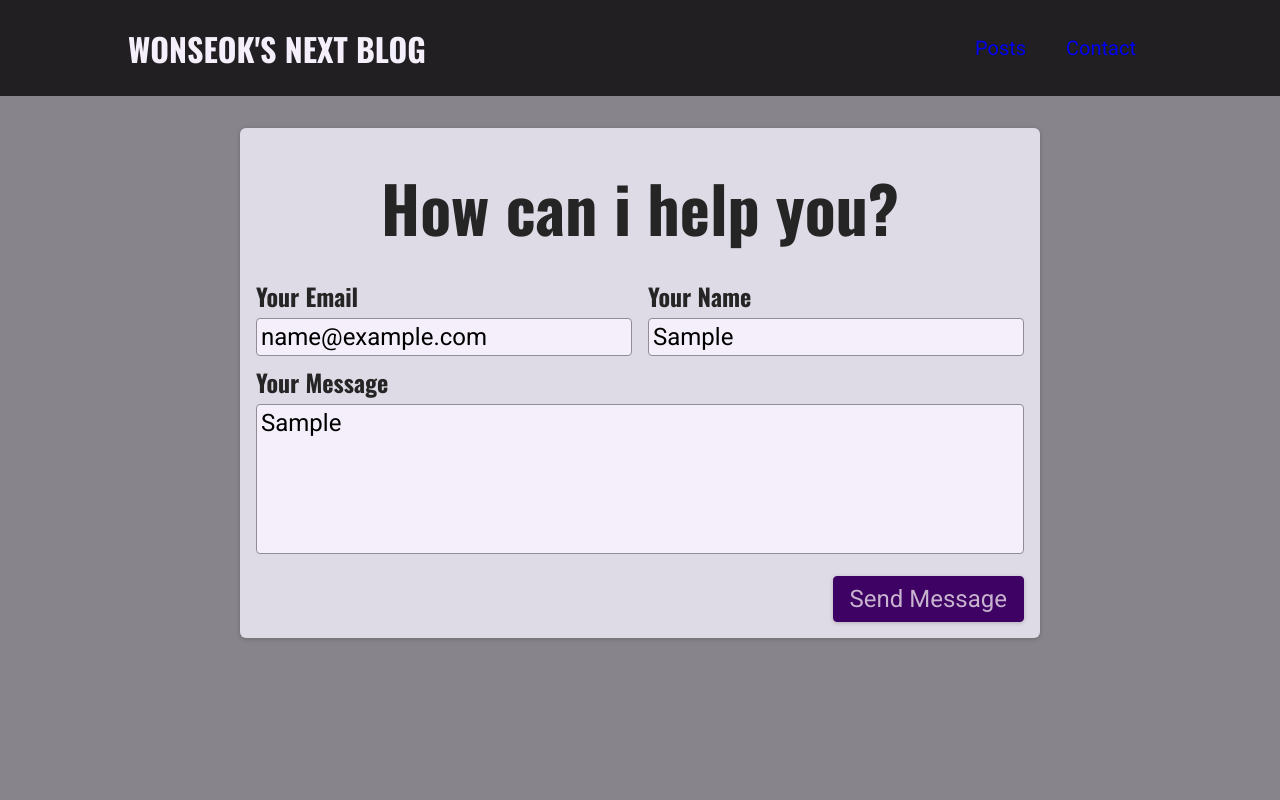
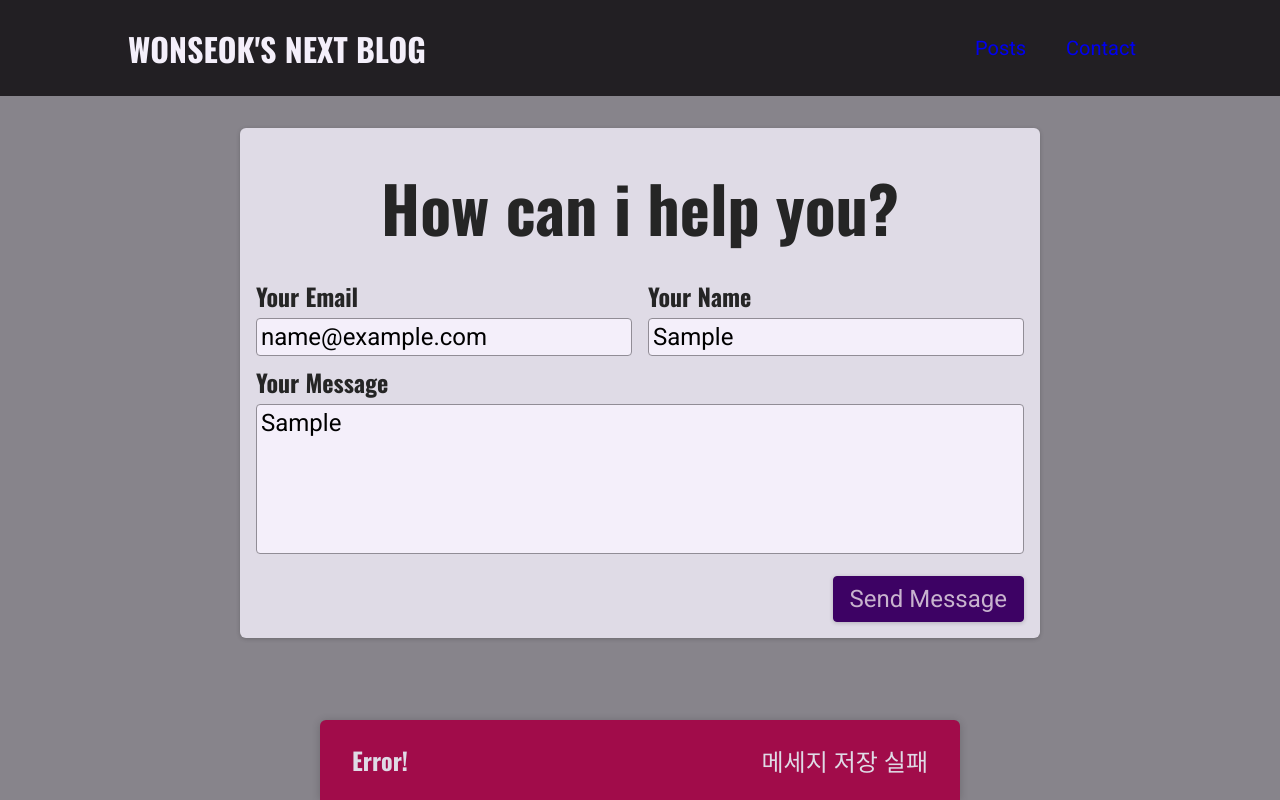
Before and after one commit to CircleSeok/NextBlog, a Next.js app: page /contact in a window 1280 px wide. Both pictures are taken after typing "name@example.com", "Sample", "Sample" into the empty fields and a click on the button "Send Message". Built offline with nearby package versions, Linux system fonts and the light colour scheme; no server answers; the database is empty.

Commit message:
"notification ui 추가"

```diff
--- a/components/contact/contact-form.js
+++ b/components/contact/contact-form.js
@@ -1,27 +1,89 @@
-import { useState } from 'react';
+import { useEffect, useState } from 'react';
 import styles from './contact-form.module.css';
+import Notification from '../ui/notification';
+
+async function sendContactData(contactDetails) {
+  const response = await fetch('/api/contact', {
+    method: 'POST',
+    body: JSON.stringify(contactDetails),
+    headers: {
+      'Content-Type': 'application/json',
+    },
+  });
+
+  const data = await response.json();
+  if (!response.ok) {
+    throw new Error(data.message || 'Something went wrong');
+  }
+}
 
 function ContactForm() {
   const [enteredEmail, setEnteredEmail] = useState('');
   const [enteredName, setEnteredName] = useState('');
   const [enteredMessage, setEnteredMessage] = useState('');
+  const [requestStatus, setRequestStatus] = useState(); //pending, success, error
+  const [requestError, setRequestError] = useState();
 
-  function sendMessageHandler(event) {
+  useEffect(() => {
+    if (requestStatus === 'success' || requestStatus === 'error') {
+      const timer = setTimeout(() => {
+        setRequestStatus(null);
+        setRequestError(null);
+      }, 3000);
+
+      return () => clearTimeout(timer);
+    }
+  }, [requestStatus]);
+
+  async function sendMessageHandler(event) {
     event.preventDefault();
 
     // add client-side validation
-    fetch('/api/contact', {
-      method: 'POST',
-      body: JSON.stringify({
+
+    setRequestStatus('pending');
+
+    try {
+      await sendContactData({
         email: enteredEmail,
         name: enteredName,
         message: enteredMessage,
-      }),
-      headers: {
-        'Content-Type': 'application/json',
-      },
-    });
+      });
+      setRequestStatus('success');
+      setEnteredEmail('');
+      setEnteredMessage('');
+      setEnteredName('');
+    } catch (error) {
+      setRequestError(error.message);
+      setRequestStatus('error');
+    }
   }
+
+  let notification;
+
+  if (requestStatus === 'pending') {
+    notification = {
+      status: 'pending',
+      title: 'Sending message',
+      message: 'Your message is on its way!',
+    };
+  }
+
+  if (requestStatus === 'success') {
+    notification = {
+      status: 'success',
+      title: 'Success!',
+      message: 'Message sent successfully',
+    };
+  }
+
+  if (requestStatus === 'error') {
+    notification = {
+      status: 'error',
+      title: 'Error!',
+      message: requestError,
+    };
+  }
+
   return (
     <section className={styles.contact}>
       <h1>How can i help you?</h1>
@@ -62,6 +124,13 @@
           <button type='submit'>Send Message</button>
         </div>
       </form>
+      {notification && (
+        <Notification
+          status={notification.status}
+          title={notification.title}
+          message={notification.message}
+        />
+      )}
     </section>
   );
 }
--- /dev/null
+++ b/components/ui/notification.js
@@ -0,0 +1,28 @@
+import ReactDOM from 'react-dom';
+
+import styles from './notification.module.css';
+
+function Notification(props) {
+  const { title, message, status } = props;
+
+  let statusClasses = '';
+
+  if (status === 'success') {
+    statusClasses = styles.success;
+  }
+
+  if (status === 'error') {
+    statusClasses = styles.error;
+  }
+
+  const cssClasses = `${styles.notification} ${statusClasses}`;
+
+  return (
+    <div className={cssClasses}>
+      <h2>{title}</h2>
+      <p>{message}</p>
+    </div>
+  );
+}
+
+export default Notification;
--- /dev/null
+++ b/components/ui/notification.module.css
@@ -0,0 +1,43 @@
+.notification {
+  display: flex;
+  justify-content: space-between;
+  align-items: center;
+  color: var(--color-grey-100);
+  background-color: var(--color-grey-800);
+  padding: 0 var(--size-8);
+  box-shadow: 0 1px 8px rgba(0, 0, 0, 0.2);
+  position: fixed;
+  height: 5rem;
+  bottom: 0;
+  width: 100%;
+  left: 0;
+  border-top-right-radius: 0;
+  border-top-left-radius: 0;
+}
+
+.notification h2 {
+  font-size: var(--size-6);
+  margin: 0;
+}
+
+.notification p {
+  margin: 0;
+}
+
+.success {
+  background-color: var(--color-success-500);
+  color: var(--color-grey-800);
+}
+
+.error {
+  background-color: var(--color-error-500);
+}
+
+@media (min-width: 768px) {
+  .notification {
+    width: 40rem;
+    left: calc(50% - 20rem);
+    border-top-right-radius: 6px;
+    border-top-left-radius: 6px;
+  }
+}
```
